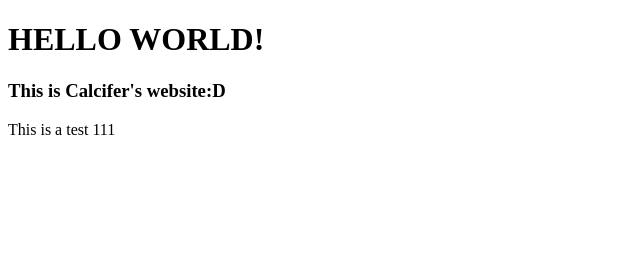
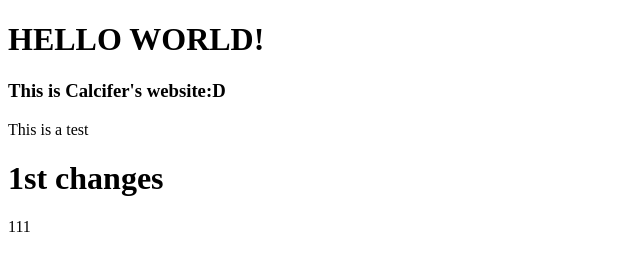
Before and after one commit to Calc11fer/Visual-Studio-C, a plain HTML site: page index.html in a window 1280 px wide. Shown: the whole page, without its empty margins (0-640 px from the left). Drawn offline with Linux system fonts and the light colour scheme.

Commit message:
First commit by Calcifer

```diff
--- a/index.html
+++ b/index.html
@@ -10,6 +10,7 @@
     <h1>HELLO WORLD!</h1>
     <h3>This is Calcifer's website:D</h3>
     <head>This is a test</head>
+    <h1>1st changes</h1>
 
     <table>111</table>
 </body>
```
